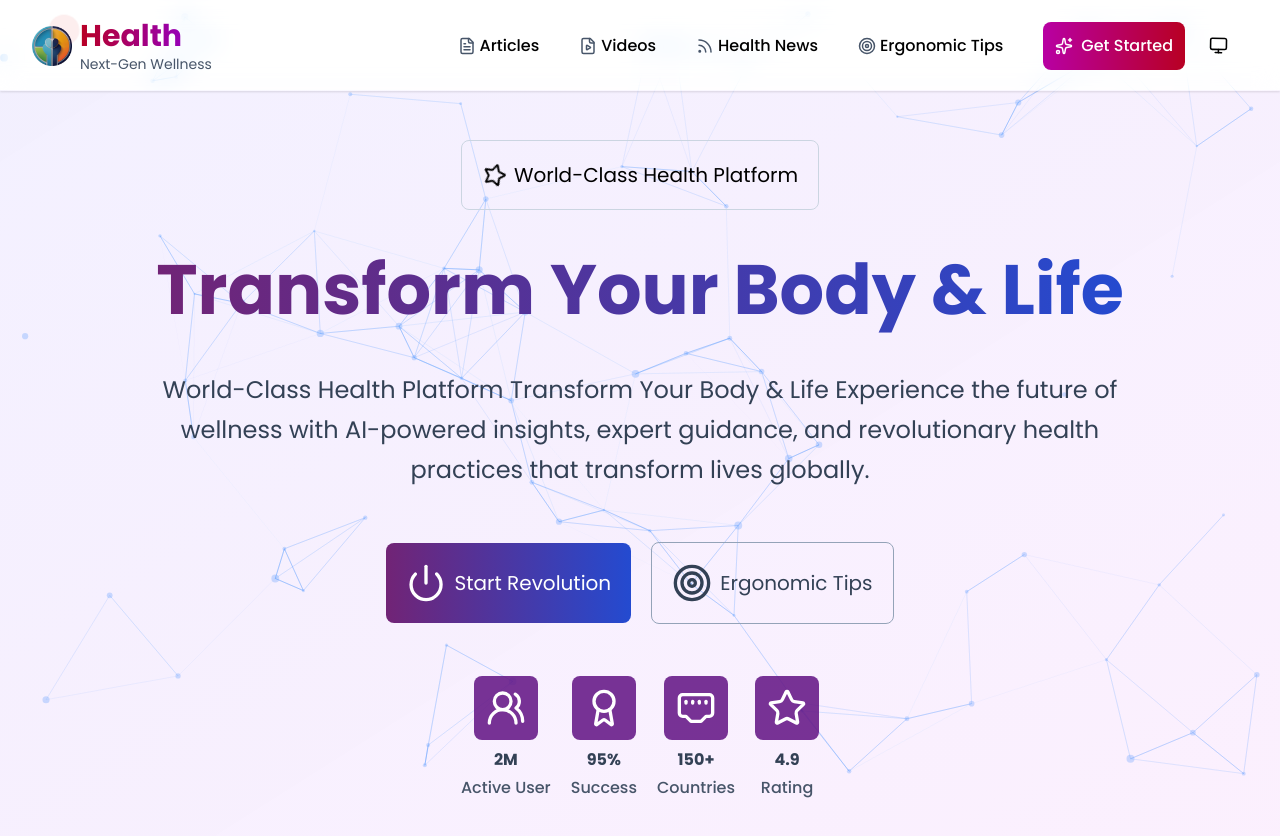
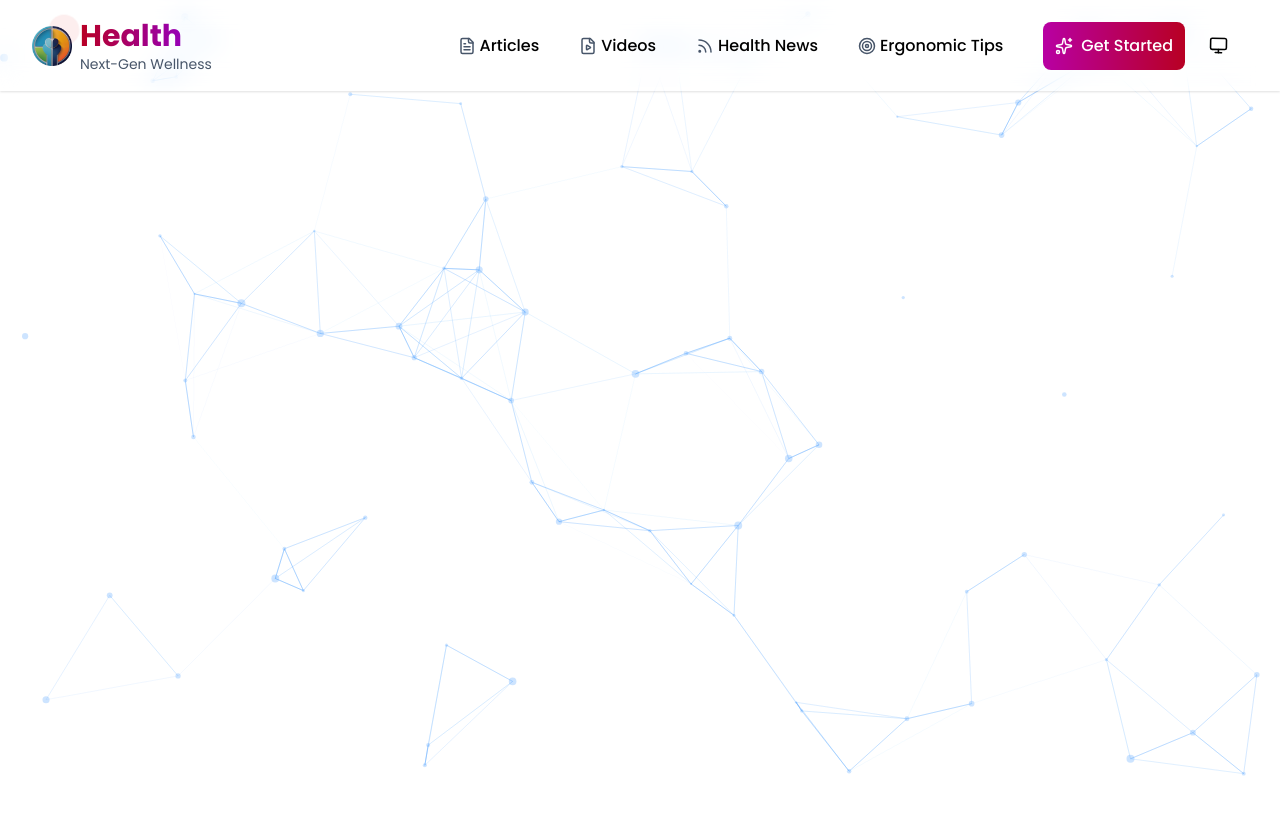
Before and after one commit to ParsaProg/Health, a Next.js app: page / in a window 1280 px wide. Shown: the top 836 px of the page. After the commit the page ends 800 px from the top, so only its background shows below. Built offline with nearby package versions, Linux system fonts and the light colour scheme.

Commit message:
page.tsx refactor (landing page hero section)

```diff
--- a/src/app/page.tsx
+++ b/src/app/page.tsx
@@ -1,124 +1,8 @@
-"use client";
 
-import { motion } from "framer-motion";
-import {
-  Award,
-  CircleStar,
-  EthernetPortIcon,
-  Power,
-  Star,
-  Target,
-  UsersRound,
-} from "lucide-react";
-import { useState } from "react";
-
-interface HeroRow {
-  icon: any;
-  percent: string;
-  subTitle: string;
-}
-
-const heroIcon = "dark:text-slate-300 text-white md:w-10 md:h-10 w-7 h-7";
 
 export default function Home() {
-  const [heroRow, setHeroRow] = useState<Array<HeroRow>>([
-    {
-      icon: <UsersRound className={heroIcon} />,
-      percent: "2M",
-      subTitle: "Active User",
-    },
-    {
-      icon: <Award className={heroIcon} />,
-      percent: "95%",
-      subTitle: "Success",
-    },
-    {
-      icon: <EthernetPortIcon className={heroIcon} />,
-      percent: "150+",
-      subTitle: "Countries",
-    },
-    {
-      icon: <Star className={heroIcon} />,
-      percent: "4.9",
-      subTitle: "Rating",
-    },
-  ]);
+
   return (
-    <div className="overflow-hidden z-[1] bg-gradient-to-br from-[#0037ff13] to-[#ff00ea0f] dark:from-[#0b1330d6] dark:to-[#20071edf] animate-gradient-x bg-[length:200%_200%]">
-      <div className="flex items-center flex-col md:gap-y-8 gap-y-3 w-full pt-[50px] pb-[100px] hero-section">
-        <motion.div
-          initial={{ opacity: 0, scale: 0.9 }}
-          animate={{ opacity: 1, scale: 1 }}
-          transition={{ delay: 0.3, duration: 1.5 }}
-          className="p-5 rounded-lg border-[1px] dark:border-slate-700 text-sm md:text-xl cursor-pointer hover:scale-[1.05] transition-all duration-200 border-slate-300 flex items-center gap-x-2 justify-center"
-        >
-          <Star className="animate-rotate" />
-          World-Class Health Platform
-        </motion.div>
-        <motion.h1
-          initial={{ opacity: 0, scale: 0.9 }}
-          animate={{ opacity: 1, scale: 1 }}
-          transition={{ delay: 0.3, duration: 0.9 }}
-          className="text-transparent p-2 text-[30px] md:text-[70px] font-bold text-center md:leading-[80px] bg-gradient-to-r from-primary to-blue-700 bg-clip-text animate-gradient-x bg-[length:200%_200%]"
-        >
-          Transform Your Body & Life
-        </motion.h1>
-        <motion.p
-          initial={{ opacity: 0, scale: 0.9, y: 50 }}
-          animate={{ opacity: 1, scale: 1, y: 0 }}
-          transition={{ delay: 0.3, duration: 0.9 }}
-          className="[@media(min-width:1000px)]:w-[1000px] mb-5 px-5 md:px-0 md:leading-[40px] leading-[30px] text-center md:text-2xl dark:text-slate-400 text-slate-700"
-        >
-          World-Class Health Platform Transform Your Body & Life Experience the{" "}
-          future of wellness with AI-powered insights, expert guidance, and{" "}
-          revolutionary health practices that transform lives globally.
-        </motion.p>
-        <div className="flex items-center gap-5 justify-center flex-wrap">
-          <motion.button
-            initial={{ opacity: 0, scale: 0.9, x: -100 }}
-            animate={{ opacity: 1, scale: 1, x: 0 }}
-            transition={{ delay: 0.7, type: "spring", stiffness: 120 }}
-            whileTap={{
-              scale: 0.95,
-              transition: { type: "spring", stiffness: 400, damping: 20 },
-            }}
-            className="flex items-center gap-x-2 bg-gradient-to-r from-primary to-blue-700 rounded-lg p-5 md:text-xl animate-gradient-x bg-[length:200%_200%] text-white"
-          >
-            <Power className="md:w-10 md:h-10 w-5 h-5" />
-            Start Revolution
-          </motion.button>
-
-          <motion.button
-            initial={{ opacity: 0, scale: 0.9, x: 100 }}
-            animate={{ opacity: 1, scale: 1, x: 0 }}
-            transition={{ delay: 0.7 }}
-            className="flex items-center gap-x-2 border-[1px] dark:border-slate-600 border-slate-400 dark:text-slate-300 text-slate-700 rounded-lg p-5 md:text-xl "
-          >
-            <Target className="md:w-10 md:h-10 w-5 h-5" />
-            Ergonomic Tips
-          </motion.button>
-        </div>
-
-        <section className="flex grid-cols-2 items-center gap-x-5 justify-center mt-5">
-          {heroRow.map((val, _i) => {
-            return (
-              <motion.section
-                initial={{ opacity: 0, scale: 0.9, y: 50 }}
-                animate={{ opacity: 1, scale: 1, y: 0 }}
-                transition={{ delay: (_i + 1) * 0.3}}
-                className="flex flex-col items-center gap-y-1"
-                key={_i}
-              >
-                <div className="rounded-lg p-3 dark:bg-[#b300ff28] bg-[#621384db] mb-1">
-                  {val.icon}
-                </div>
-                <h1 className="font-bold dark:text-slate-300 text-slate-700">{val.percent}</h1>
-                <h3 className="font-[500] dark:text-slate-400 text-slate-600">{val.subTitle}</h3>
-              </motion.section>
-            );
-          })}
-        </section>
-      </div>
-    </div>
+    <div className="w-full"></div>
   );
 }
```
